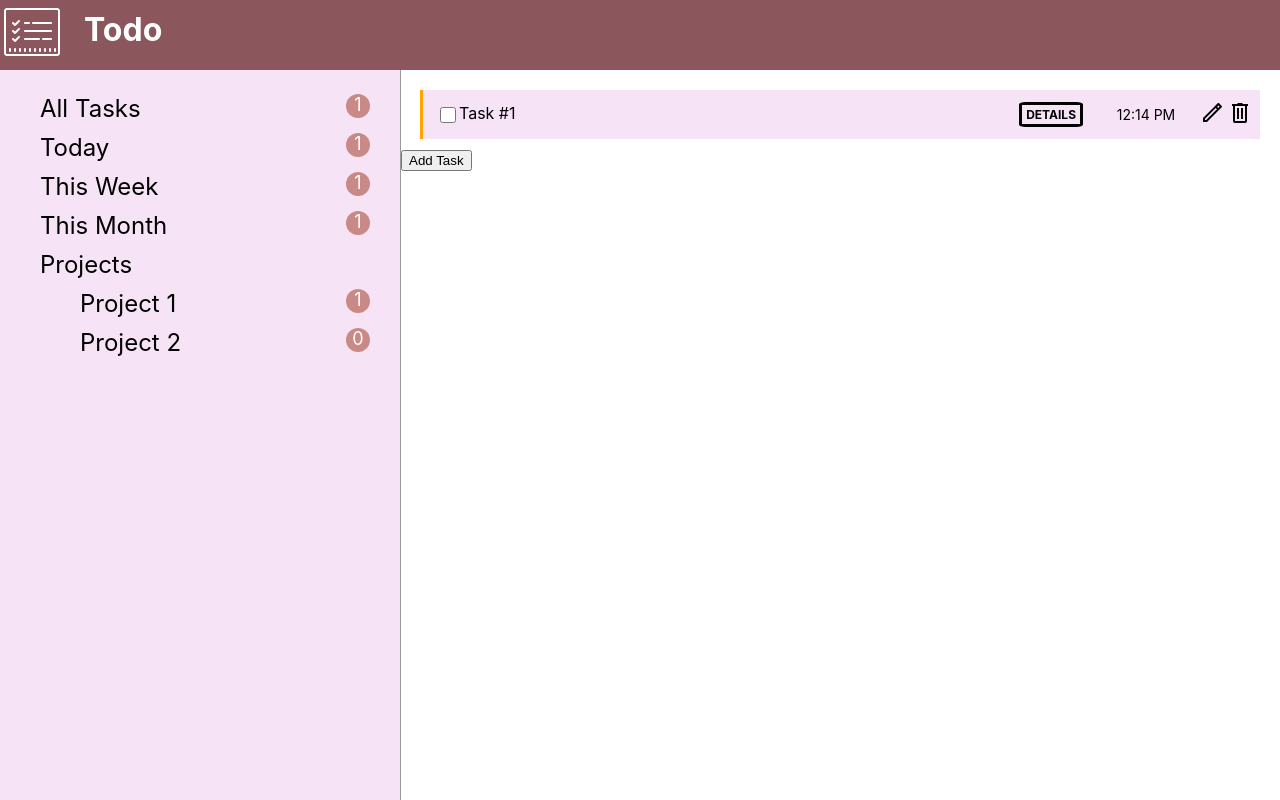
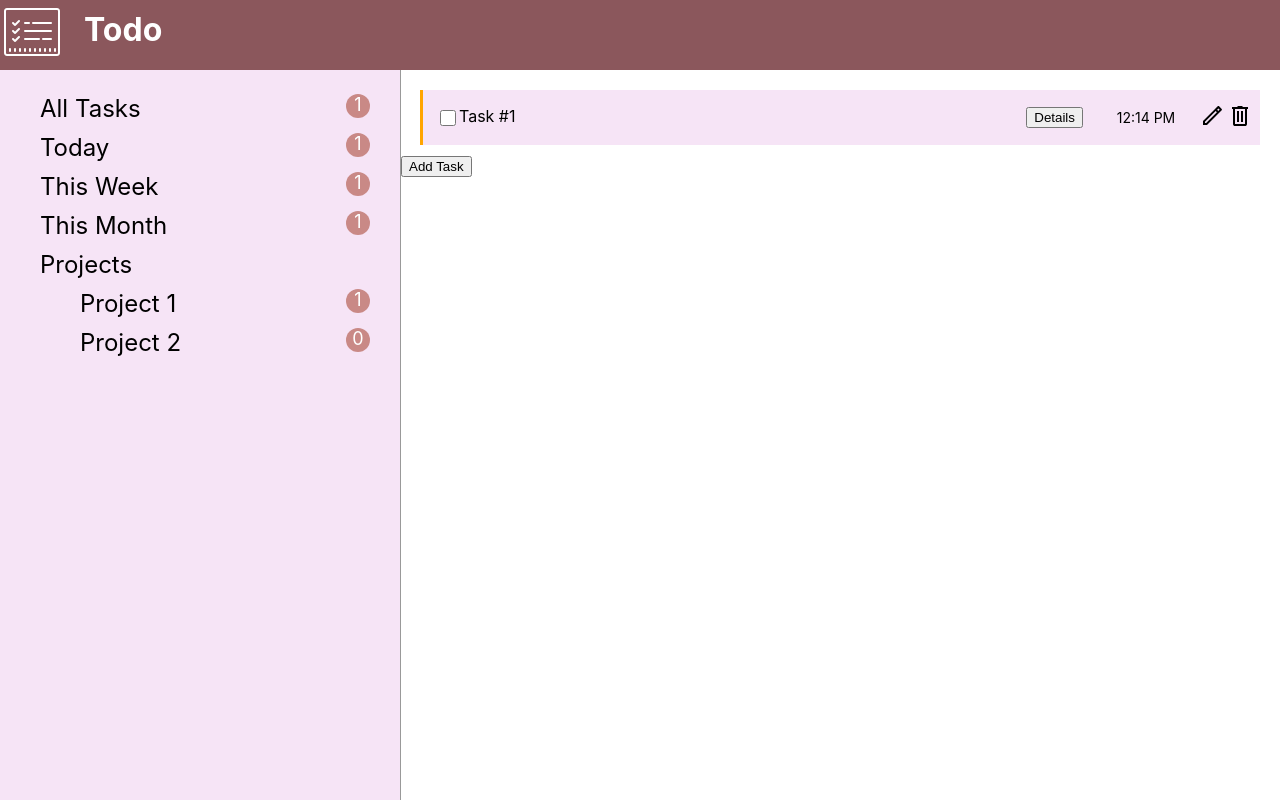
Before and after one commit to AmberThrall/Todo-App, a React (Create React App) app: page / in a window 1280 px wide. Both pictures are taken after a click on the button "Add Task". Built offline with nearby package versions, Linux system fonts and the light colour scheme.

Commit message:
Merged TaskFeed into App. Added some interactivity with tasks.

```diff
--- a/src/App.css
+++ b/src/App.css
@@ -17,3 +17,7 @@
     padding-top: 20px;
     padding-right: 20px;
 }
+
+.TaskFeed h1 {
+    text-align: center;
+}
--- a/src/App.js
+++ b/src/App.js
@@ -3,7 +3,7 @@ import moment from 'moment';
 import './App.css';
 import Header from './Header.js';
 import NavBar from './NavBar.js';
-import TaskFeed from './TaskFeed.js';
+import Task from './Task.js';
 
 class App extends React.Component {
     constructor(props) {
@@ -71,7 +71,7 @@ class App extends React.Component {
         return results;
     }
 
-    addTask(title, due, details, project, priority = "low") {
+    addTask(title, due, description, project, priority = "low") {
         const id = this.state.tasks.length;
 
         this.setState({
@@ -79,7 +79,7 @@ class App extends React.Component {
                 id,
                 title,
                 due,
-                details,
+                description,
                 project,
                 priority,
                 complete: false,
@@ -88,6 +88,18 @@ class App extends React.Component {
         });
 
         return id;
+    }
+
+    deleteTask(id) {
+        const tasks = this.state.tasks.slice();
+        tasks[id].deleted = true;
+        this.setState({tasks: tasks});
+    }
+
+    changeCompletionStatus(id, status) {
+        const tasks = this.state.tasks.slice();
+        tasks[id].complete = status;
+        this.setState({tasks: tasks});
     }
 
     randomTask() {
@@ -111,12 +123,42 @@ class App extends React.Component {
             };
         });
 
+        const tasks = this.search(this.state.searchParams);
+        const taskFeed = tasks.length === 0 ?
+            <h1>No Tasks Found!</h1> :
+            tasks.map((task) => {
+                return (
+                    <Task
+                        id={task.id}
+                        title={task.title}
+                        due={task.due}
+                        priority={task.priority}
+                        completed={task.complete}
+                        onChange={() => this.changeCompletionStatus(task.id, !task.complete)}
+                        onDetails={() => {
+                            console.log(
+                                "Details:\n" +
+                                "========\n" +
+                                "Title: " + task.title + "\n" +
+                                "Project: " + task.project + "\n" +
+                                "Priority: " + task.priority + "\n" +
+                                "Due: " + task.due.format("MMM Do, YYYY") + " at " + task.due.format("h:mm A") + "\n" +
+                                "Description:\n" +
+                                task.description
+                            );
+                        }}
+                        onEdit={() => console.log("Edit task #" + task.id)}
+                        onDelete={() => this.deleteTask(task.id)}
+                    />
+                );
+            });
+
         return (
             <div className="App">
                 <Header />
                 <div className="AppSplit">
                     <NavBar categories={categories} projects={projects} />
-                    <TaskFeed tasks={ this.search(this.state.searchParams) } />
+                    <div className="TaskFeed">{taskFeed}</div>
                     <button onClick={() => this.randomTask()}>Add Task</button>
                 </div>
             </div>
--- a/src/Task.js
+++ b/src/Task.js
@@ -5,13 +5,6 @@ import trashIcon from './assets/trash.svg';
 import './Task.css';
 
 class Task extends React.Component {
-    constructor(props) {
-        super(props);
-        this.state = {
-            checked: false,
-        }
-    }
-
     timeTill(due) {
         const now = moment();
         if (now.year() === due.year()) {
@@ -24,7 +17,7 @@ class Task extends React.Component {
             return due.format("YYYY");
     }
 
-    #taskPriority(priority) {
+    taskPriority(priority) {
         switch (this.props.priority.toLowerCase()) {
             case "high": return "taskHighPriority";
             case "medium": return "taskMediumPriority";
@@ -32,24 +25,26 @@ class Task extends React.Component {
         }
     }
 
-    setChecked(checked) {
-        this.setState({ checked: checked });
-    }
-
     render() {
         return (
-            <table className={this.#taskPriority(this.props.priority)}>
+            <table className={this.taskPriority(this.props.priority)}>
                 <tbody><tr>
                 <td className="taskLeftSide">
-                    <label className={this.state.checked ? "taskTitleChecked" : "taskTitleUnchecked"}>
-                         <input onChange={()=>this.setChecked(!this.state.checked)} checked={this.state.checked} style={{defaultChecked: this.state.checked}} type="checkbox" className="taskCheckbox" />
+                    <label className={this.props.completed ? "taskTitleChecked" : "taskTitleUnchecked"}>
+                         <input
+                            onChange={this.props.onChange}
+                            checked={this.props.completed}
+                            style={{defaultChecked: this.props.completed}}
+                            type="checkbox"
+                            className="taskCheckbox"
+                         />
                         {this.props.title}
                     </label>
                 </td>
-                <td className="taskDetails"><a>Details</a></td>
+                <td className="taskDetails"><button onClick={this.props.onDetails}>Details</button></td>
                 <td className="taskDue">{this.timeTill(this.props.due)}</td>
-                <td className="taskIcon"><img src={editIcon} alt="Edit" /></td>
-                <td className="taskIcon"><img src={trashIcon} alt="Delete" onClick={ () => { } }/></td>
+                <td className="taskIcon"><img src={editIcon} alt="Edit" onClick={this.props.onEdit} /></td>
+                <td className="taskIcon"><img src={trashIcon} alt="Delete" onClick={this.props.onDelete}/></td>
                 </tr></tbody>
             </table>
         );
--- a/src/TaskFeed.js
+++ /dev/null
@@ -1,16 +0,0 @@
-import React from 'react';
-import Task from './Task.js';
-
-class TaskFeed extends React.Component {
-    render() {
-        const content = this.props.tasks.length === 0 ?
-            <p>No tasks found.</p> :
-            this.props.tasks.map((task, id) => {
-                return <Task id={id} title={task.title} due={task.due} priority={task.priority} />;
-            });
-
-        return <div className="TaskFeed">{content}</div>;
-    }
-}
-
-export default TaskFeed;
```
